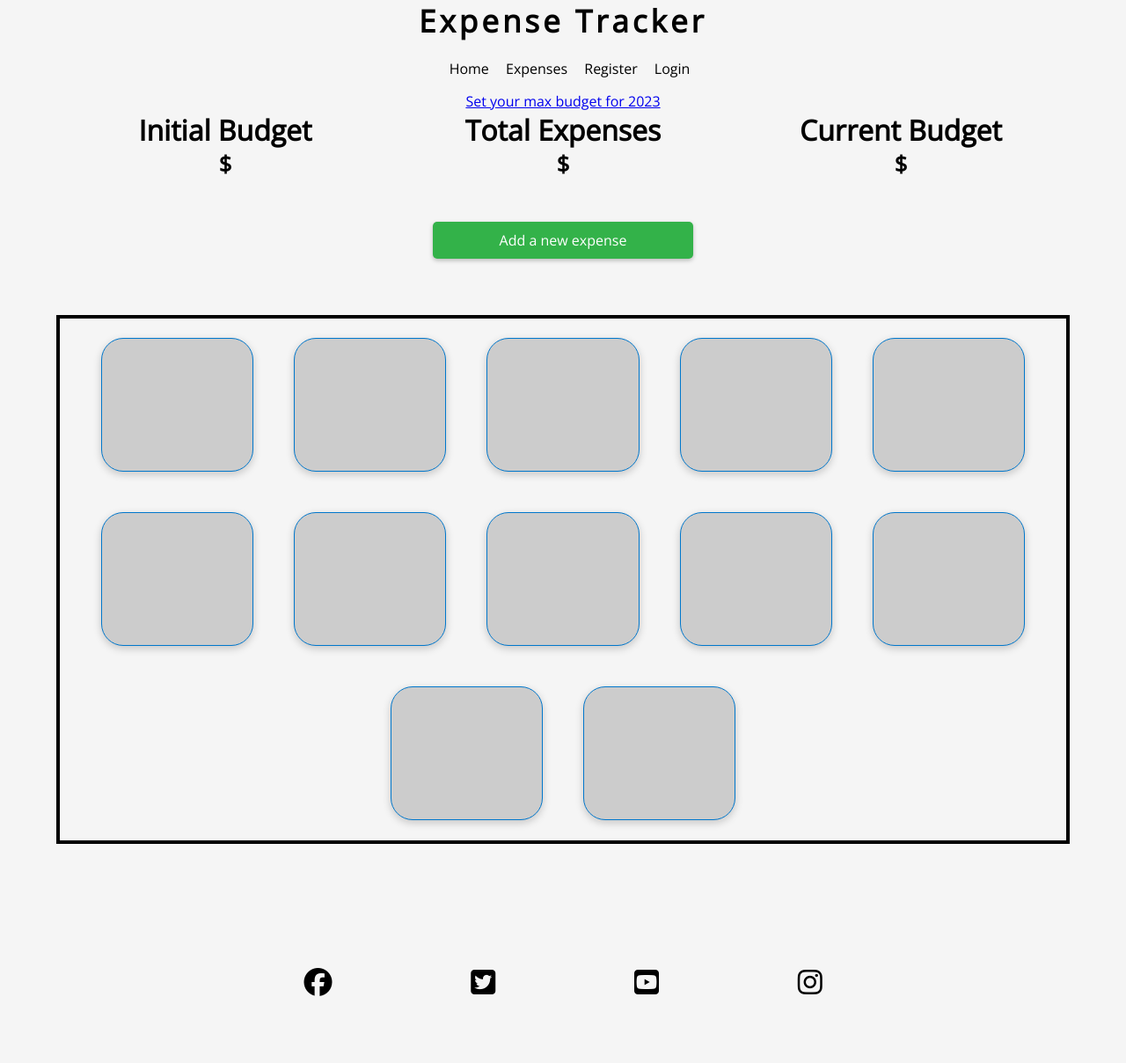
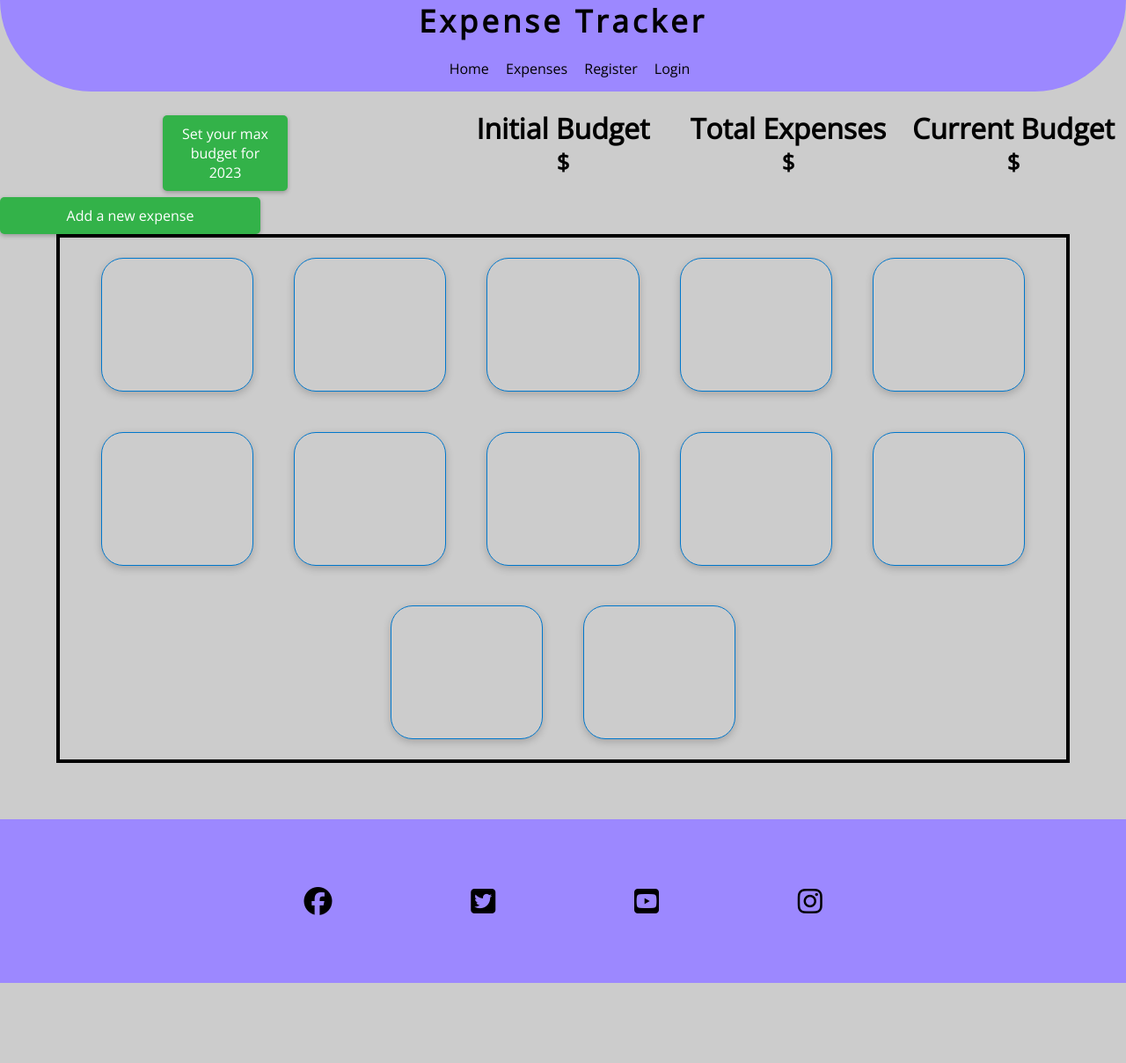
Before and after one commit to Code-Institute-Submissions/SpendWise, a Django app: page /expenses/ in a window 1280 px wide. Shown: the whole page at 88% size. After the commit the page ends 1117 px from the top, so only its background shows below. Run offline with Django 3.2, Linux system fonts and the light colour scheme; data that the repository does not hold is empty; some libraries are stand-ins or nearby versions; some web fonts are replaced.

Commit message:
add style to css

```diff
--- a/static/css/style.css
+++ b/static/css/style.css
@@ -8,7 +8,7 @@
 
 body {
     font-family: 'Open Sans', Arial, sans-serif;
-    background-color: whitesmoke;
+    background-color: #ccc;
 
 }
 .container {
@@ -27,7 +27,7 @@ body {
     margin: 2%;
     background-color: aquamarine;
     height: 100%;
-    background-color: #ccc;
+    background-color: #9c88ff;
     border: solid 1px #0077cc;
     border-radius: 25px;
     box-shadow: 0 3px 10px rgb(0 0 0 / 0.2);
@@ -111,12 +111,16 @@ body {
 
 
 
+    background-color: #9c88ff;
+    border-bottom-left-radius: 150px;
+    border-bottom-right-radius: 150px;
+    margin-bottom: 20px;
 }
-#home h1 {
-    font-size: 35px
 
-}
 #main {
+
+    text-align: center;
+
     letter-spacing: 4px;
     text-align: center;
     font-size: 35px;
@@ -124,6 +128,8 @@ body {
 
 }
 #menu  {
+
+
     text-align: center;
     padding-top:20px;
     list-style:circle;
@@ -134,19 +140,24 @@ body {
     display:inline;
 
 }
-#btn_add_container {
+.btn_add_container {
     text-align: center;
+    display: flex;
 
 }
 
-#btn_budget_container {
+.btn_budget_container {
+
+    flex: 3;
+
 
     text-align: center;
+
 
 }
 
 .btn_add{
-    margin-top: 2%;
+
     display: inline-block;
     padding: 10px 20px;
     text-decoration: none;
@@ -158,7 +169,7 @@ body {
     border-radius: 5px;
     box-shadow: 0px 2px 5px rgba(0,0,0,0.25);
     transition: all 0.3s ease-in-out;
-    margin-bottom: 5%;
+
 }
 .btn_add:hover{
     box-shadow: 0 3px 10px purple;
@@ -291,7 +302,7 @@ body {
 }
 #total {
     height:100px;
-    width: 30%;
+    flex:1.5;
     color:black;
     background-color: ;
     text-align: center;
@@ -300,7 +311,7 @@ body {
 }
 #budget {
     height: 100px;
-    width: 30%;
+    flex:1.5;
     color: black;
     background-color:;
     text-align: center;
@@ -308,7 +319,7 @@ body {
 
 #leftover {
     height: 100px;
-    width: 30%;
+    flex:1.5;
     color: black;
     background-color:;
     text-align: center;
@@ -323,7 +334,7 @@ body {
 }
 #placeholder_total {
     height:100px;
-    width: 30%;
+    flex:1.5;
     color:black;
     background-color: ;
     text-align: center;
@@ -332,7 +343,7 @@ body {
 }
 #placeholder_budget {
     height: 100px;
-    width: 30%;
+    flex:1.5;
     color: black;
     background-color: ;
     text-align: center;
@@ -340,7 +351,7 @@ body {
 
 #placeholder_leftover {
     height: 100px;
-    width: 30%;
+    flex:1.5;
     color: black;
     background-color:;
     text-align: center;
@@ -358,6 +369,12 @@ body {
     border: solid 1px black;
 
 }
+.sm_container {
+    background-color: #9c88ff;
+
+
+}
+
 .social_media {
     text-align: center;
 }
--- a/templates/expenses_page.html
+++ b/templates/expenses_page.html
@@ -11,7 +11,8 @@
     <div id = "type">
 
     </div>
-    <header id = "home">
+    <header >
+        <div id="home">
 
         <h1 id = "main">Expense Tracker</h1>
         <nav>
@@ -29,6 +30,7 @@
                 {% endif %}
             </ul>
         </nav>
+        <div>
     </header>
 
 
@@ -42,14 +44,16 @@
     {% endif %}
     {% if not user.is_authenticated %}
 
-    <div id = "btn_budget_container">
-        <a  title="Add your 2023 budget, the total amount of your expenses will be subtracted from this budget" class ="btn_budget" href="/budget/">Set your max budget for 2023</a>
+
+
+    <div id = "placeholder_money_container">
+
+    <div class= "btn_budget_container">
+        <a  title="Add your 2023 budget, the total amount of your expenses will be subtracted from this budget" class ="btn_add" href="/budget/">Set your max budget for 2023</a>
 
     </div>
 
 
-
-    <div id = "placeholder_money_container">
         <div class="typewiter" id= "placeholder_budget">
             <h1 >Initial Budget</h1>
             <h2 class="type" > $  </h2>
@@ -73,13 +77,15 @@
 
 
     {% if user.is_authenticated %}
-    <div id = "btn_budget_container">
-        <a  title="Add your 2023 budget, the total amount of your expenses will be subtracted from this budget" class ="btn_add" href="/budget/">Set your max budget for 2023</a>
-
-    </div>
 
 
     <div id = "money_container">
+        <div class= "btn_budget_container">
+            <a  title="Add your 2023 budget, the total amount of your expenses will be subtracted from this budget" class ="btn_add" href="/budget/">Set your max budget for 2023</a>
+
+        </div>
+
+
         <div class="typewiter"  id= "budget">
             <h1 >Initial Budget</h1>
             <h2 class="type" > $  {{budget_total}} </h2>
@@ -106,7 +112,7 @@
 
 
     {% if not user.is_authenticated %}
-    <div id = "btn_add_container">
+    <div class= "btn_add_container">
         <a class = "btn_add" href="/add/">Add a new expense</a>
 
     </div>
@@ -127,7 +133,7 @@
        </div>
     {% endif %}
     {% if user.is_authenticated %}
-    <div id = "btn_add_container">
+    <div class = "btn_add_container">
         <a class = "btn_add" href="/add/">Add a new expense</a>
 
     </div>
@@ -156,6 +162,7 @@
    </div>
 
     <footer>
+        <div class = "sm_container">
         <ul class="social_media">
             <li>
                 <a href="https://facebook.com" target="_blank" rel="noopener"><i class="fab fa-facebook"></i></a>
@@ -170,6 +177,7 @@
                 <a href="https://instagram.com" target="_blank" rel="noopener"><i class="fab fa-instagram"></i></a>
             </li>
         </ul>
+        </div>
     </footer>
     <script src="https://kit.fontawesome.com/c7dbda0798.js" crossorigin="anonymous"></script>
     <script src = "/static/main.js"></script>
```
